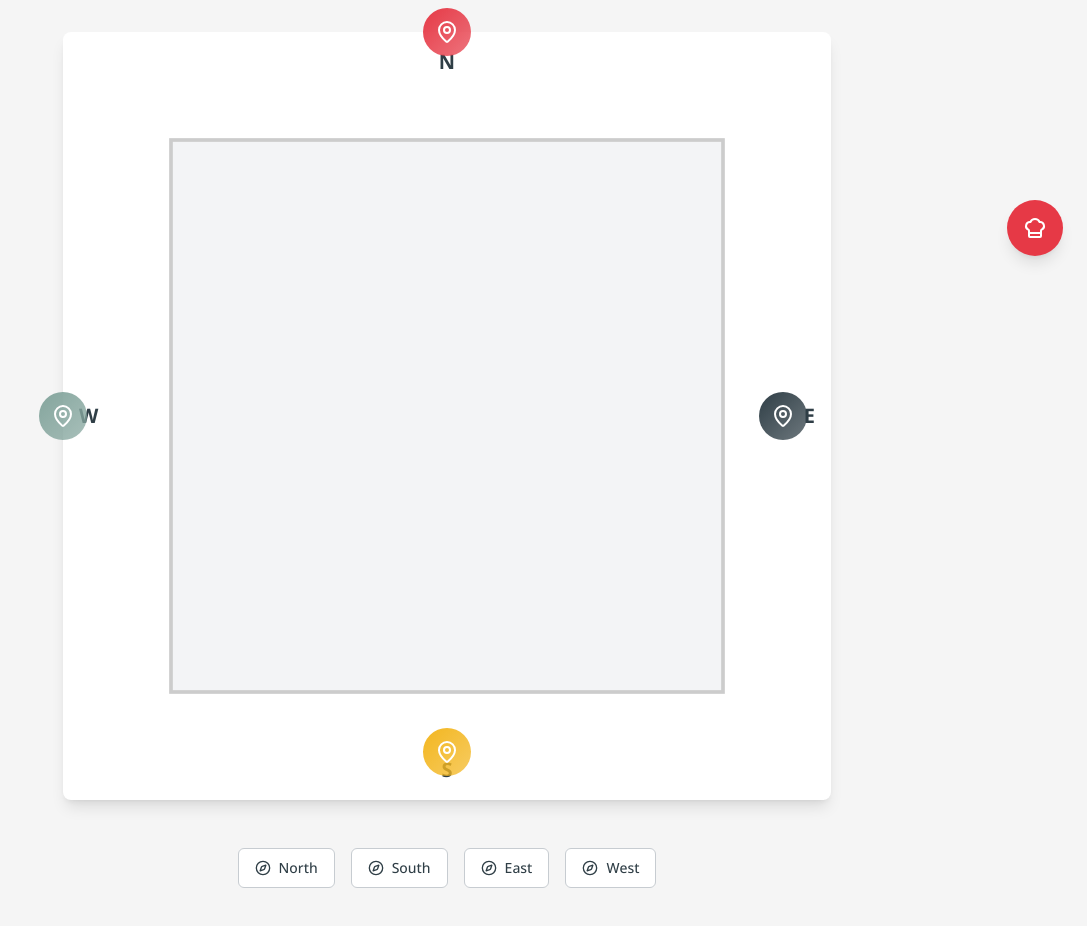
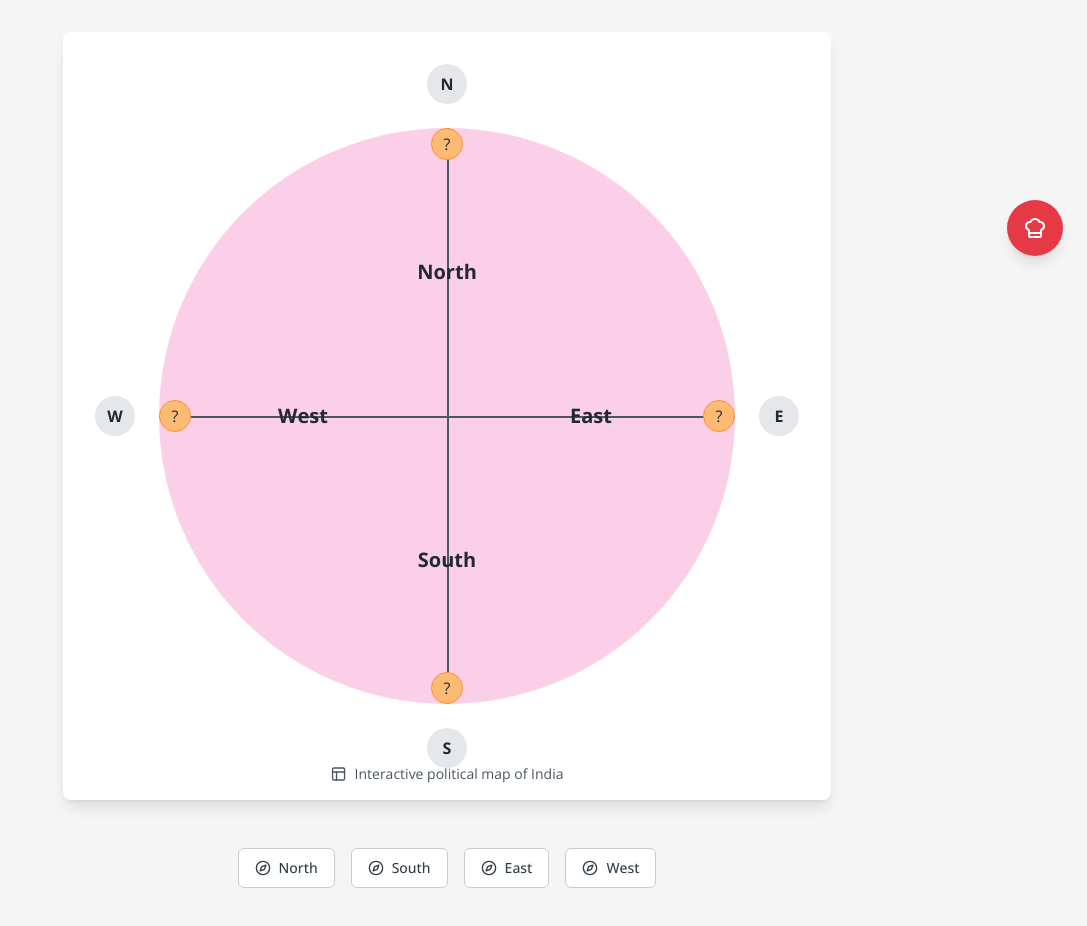
Before and after one commit to mani8899759/flavor-fusion-voyage, a React (Vite) app: page /map in a window 1280 px wide. Shown: the part 520-1446 px from the top of the page, without its empty margins (193-1280 px from the left). Built offline with nearby package versions, Linux system fonts and the light colour scheme.

Commit message:
Refactor: Implement design changes
Implement the design changes as per the Indian Regional Cuisine Explorer.

```diff
--- a/src/pages/RegionalMap.tsx
+++ b/src/pages/RegionalMap.tsx
@@ -82,59 +82,101 @@ const RegionalMap = () => {
             regional specialties and recipes from across India.
           </p>
 
-          {/* Map Container - Square Shape */}
+          {/* Map Container - As per the provided image design */}
           <div className="relative w-full max-w-3xl mx-auto aspect-square bg-white rounded-lg shadow-lg mb-12">
-            {/* India Map Outline (square SVG) */}
-            <svg
-              viewBox="0 0 400 400"
-              className="absolute inset-0 w-full h-full p-4"
-            >
-              <rect
-                x="50"
-                y="50"
-                width="300"
-                height="300"
-                fill="#f3f4f6"
-                stroke="#ccc"
-                strokeWidth="2"
-              />
-            </svg>
+            {/* Map Background */}
+            <div className="absolute inset-0 flex items-center justify-center">
+              <div className="w-3/4 h-3/4 rounded-full bg-pink-200 flex flex-col relative">
+                {/* North-South divider */}
+                <div className="absolute top-1/2 left-0 right-0 h-0.5 bg-gray-600"></div>
 
-            {/* N, S, E, W Directions */}
-            <div className="absolute top-4 left-1/2 transform -translate-x-1/2 font-bold text-xl text-navy">N</div>
-            <div className="absolute bottom-4 left-1/2 transform -translate-x-1/2 font-bold text-xl text-navy">S</div>
-            <div className="absolute left-4 top-1/2 transform -translate-y-1/2 font-bold text-xl text-navy">W</div>
-            <div className="absolute right-4 top-1/2 transform -translate-y-1/2 font-bold text-xl text-navy">E</div>
+                {/* East-West divider */}
+                <div className="absolute top-0 bottom-0 left-1/2 w-0.5 bg-gray-600"></div>
 
-            {/* Region Markers */}
-            {regions.map((region) => (
-              <button
-                key={region.id}
-                onClick={() => handleRegionSelect(region.id)}
-                className={`absolute w-12 h-12 rounded-full bg-gradient-to-br ${
-                  region.color
-                } flex items-center justify-center transform -translate-x-1/2 -translate-y-1/2 hover:scale-110 transition-transform ${
-                  selectedRegion === region.id ? "ring-4 ring-white" : ""
-                }`}
-                style={{
-                  ...region.position,
-                }}
-              >
-                <MapPin className="h-6 w-6 text-white" />
-              </button>
-            ))}
-
-            {/* Region Name Overlay */}
-            {selectedRegion && (
-              <div className="absolute inset-0 flex items-center justify-center">
-                <div className="text-3xl font-bold text-navy opacity-20">
-                  {regions.find((r) => r.id === selectedRegion)?.name}
+                {/* Region Labels */}
+                <div className="absolute top-1/4 left-1/2 transform -translate-x-1/2 -translate-y-1/2 font-bold text-xl">
+                  North
+                </div>
+                <div className="absolute bottom-1/4 left-1/2 transform -translate-x-1/2 translate-y-1/2 font-bold text-xl">
+                  South
+                </div>
+                <div className="absolute left-1/4 top-1/2 transform -translate-x-1/2 -translate-y-1/2 font-bold text-xl">
+                  West
+                </div>
+                <div className="absolute right-1/4 top-1/2 transform translate-x-1/2 -translate-y-1/2 font-bold text-xl">
+                  East
                 </div>
               </div>
-            )}
+            </div>
+
+            {/* Cardinal Direction Markers */}
+            <div className="absolute top-8 left-1/2 transform -translate-x-1/2">
+              <div className="w-10 h-10 rounded-full bg-gray-200 flex items-center justify-center font-bold">
+                N
+              </div>
+            </div>
+            <div className="absolute bottom-8 left-1/2 transform -translate-x-1/2">
+              <div className="w-10 h-10 rounded-full bg-gray-200 flex items-center justify-center font-bold">
+                S
+              </div>
+            </div>
+            <div className="absolute left-8 top-1/2 transform -translate-y-1/2">
+              <div className="w-10 h-10 rounded-full bg-gray-200 flex items-center justify-center font-bold">
+                W
+              </div>
+            </div>
+            <div className="absolute right-8 top-1/2 transform -translate-y-1/2">
+              <div className="w-10 h-10 rounded-full bg-gray-200 flex items-center justify-center font-bold">
+                E
+              </div>
+            </div>
+
+            {/* Information Markers */}
+            <div className="absolute top-24 left-1/2 transform -translate-x-1/2">
+              <button
+                onClick={() => handleRegionSelect("North")}
+                className="w-8 h-8 rounded-full bg-orange-300 flex items-center justify-center border border-orange-400"
+              >
+                ?
+              </button>
+            </div>
+            <div className="absolute bottom-24 left-1/2 transform -translate-x-1/2">
+              <button
+                onClick={() => handleRegionSelect("South")}
+                className="w-8 h-8 rounded-full bg-orange-300 flex items-center justify-center border border-orange-400"
+              >
+                ?
+              </button>
+            </div>
+            <div className="absolute left-24 top-1/2 transform -translate-y-1/2">
+              <button
+                onClick={() => handleRegionSelect("West")}
+                className="w-8 h-8 rounded-full bg-orange-300 flex items-center justify-center border border-orange-400"
+              >
+                ?
+              </button>
+            </div>
+            <div className="absolute right-24 top-1/2 transform -translate-y-1/2">
+              <button
+                onClick={() => handleRegionSelect("East")}
+                className="w-8 h-8 rounded-full bg-orange-300 flex items-center justify-center border border-orange-400"
+              >
+                ?
+              </button>
+            </div>
+
+            {/* Map Caption */}
+            <div className="absolute bottom-4 left-1/2 transform -translate-x-1/2 text-sm text-gray-600 flex items-center gap-2">
+              <svg xmlns="http://www.w3.org/2000/svg" width="16" height="16" viewBox="0 0 24 24" fill="none" stroke="currentColor" strokeWidth="2" strokeLinecap="round" strokeLinejoin="round">
+                <rect x="3" y="3" width="18" height="18" rx="2" ry="2"></rect>
+                <line x1="3" y1="9" x2="21" y2="9"></line>
+                <line x1="9" y1="21" x2="9" y2="9"></line>
+              </svg>
+              Interactive political map of India
+            </div>
           </div>
 
-          {/* Compass Navigation */}
+          {/* Compass Navigation - Keep this for mobile users */}
           <div className="flex justify-center gap-4 mb-12">
             {regions.map((region) => (
               <Button
```
